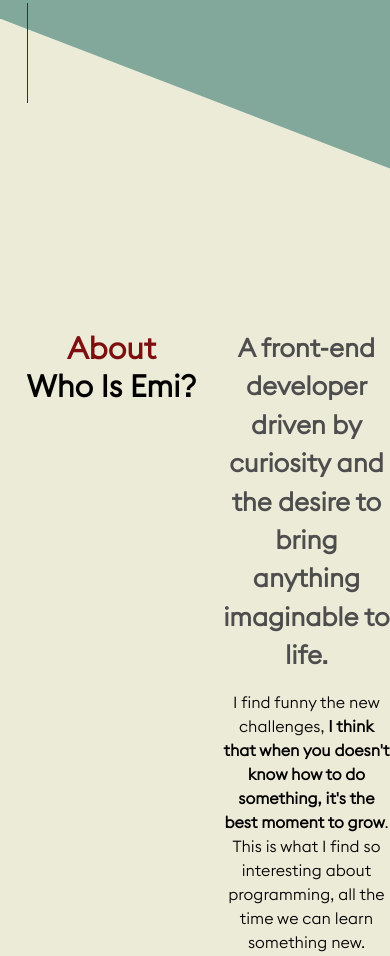
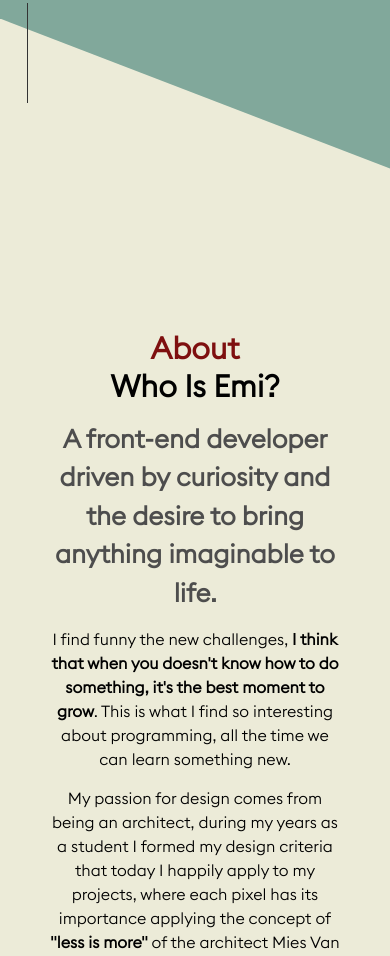
Before and after one commit to emilianonegro/emilianoNegro, a plain HTML site: page index.html in a window 390 px wide. Shown: the part 741-1697 px from the top of the page. Drawn offline with nearby package versions, Linux system fonts and the light colour scheme.

Commit message:
Update @media1080.css

```diff
--- a/css/@media1080.css
+++ b/css/@media1080.css
@@ -148,7 +148,7 @@
 
     /*About*/
 
-    #about{
+    #about > .animado {
         flex-direction: column;
         text-align: center;
     }
```
